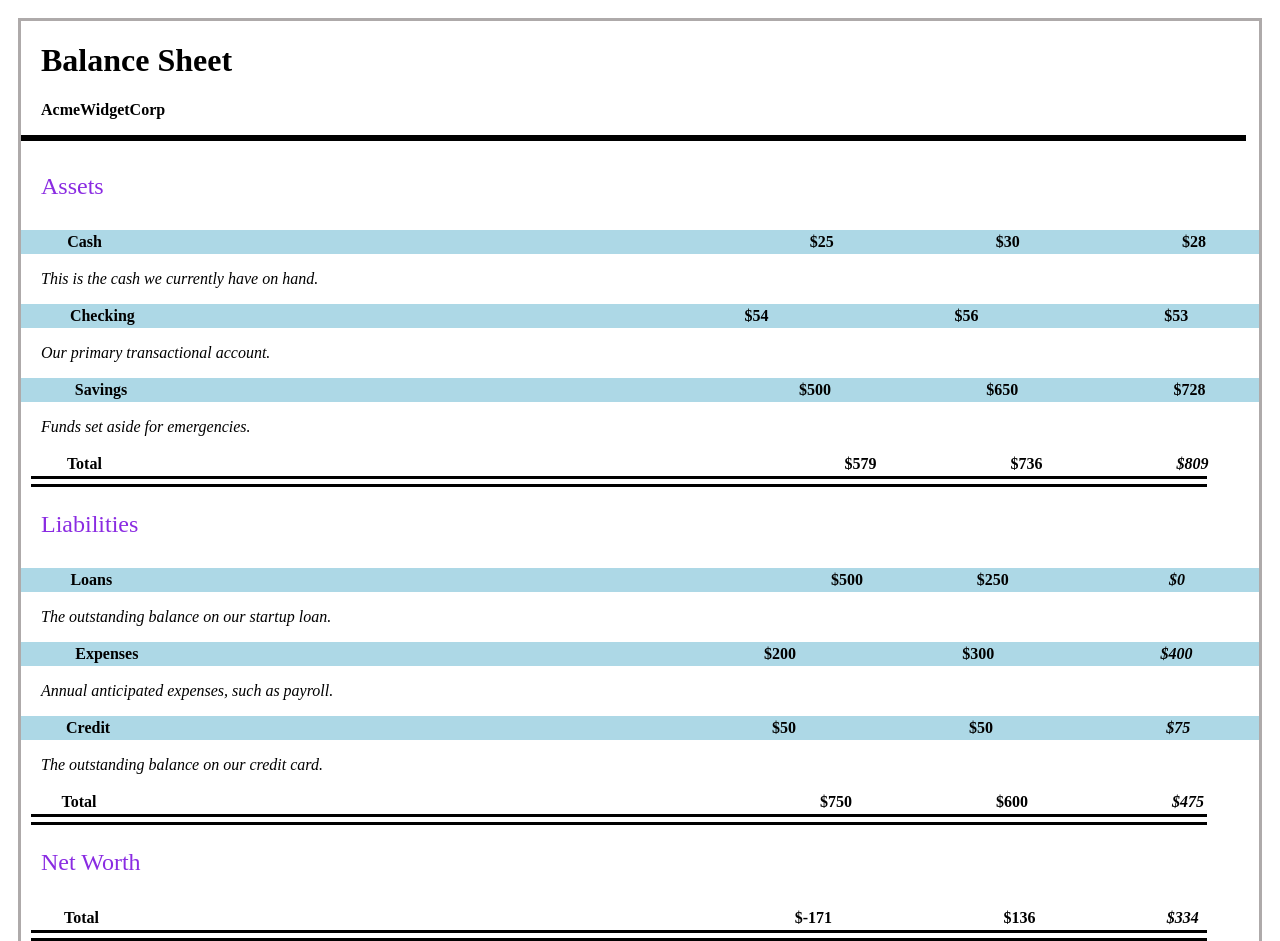
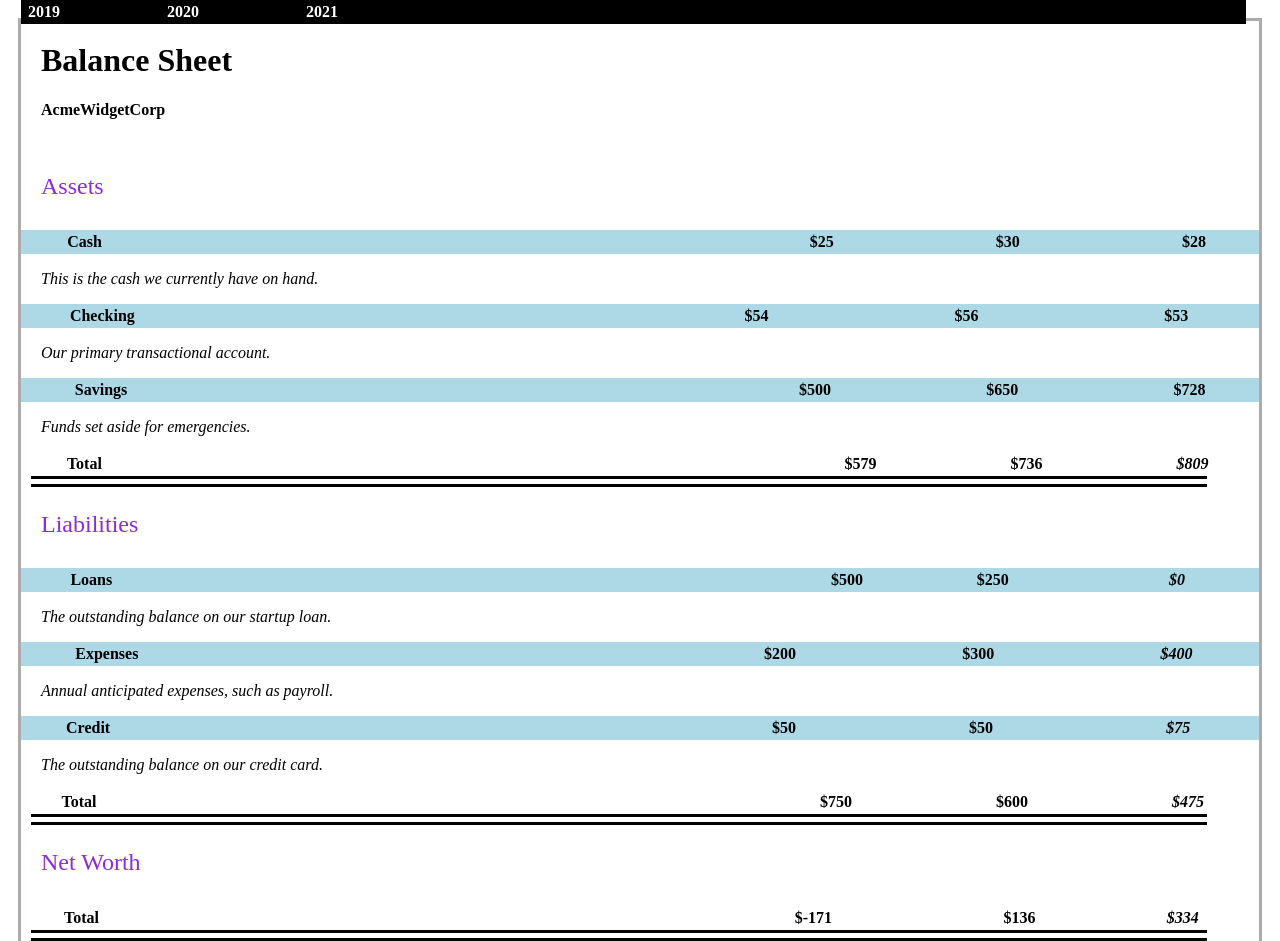
Before and after one commit to 2021sky/balance-sheet, a plain HTML site: page index.html in a window 1280 px wide. Shown: the top 941 px of the page. Drawn offline with Linux system fonts and the light colour scheme.

Commit message:
Add files via upload

```diff
--- a/styles.css
+++ b/styles.css
@@ -15,16 +15,17 @@ margin-bottom: 30px;}
 
 
 header {position:fixed;
-background-color: black;
+background: black;
 width:95.7%;
 color: white;
-text-decoration:white;
-
+top:0;
 }
 
 header #year {
+color:white;
+text-decoration: none;
+display:inline-block;
 text-indent:0px;
-position: fixed;
 left: 108%;
 padding-right:106px;
 }
```
